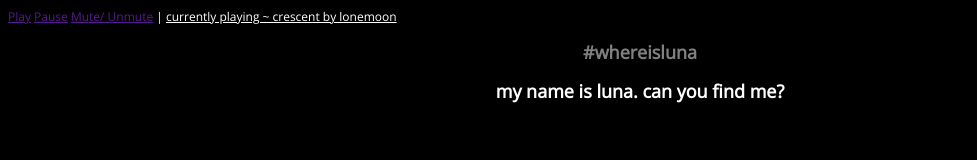
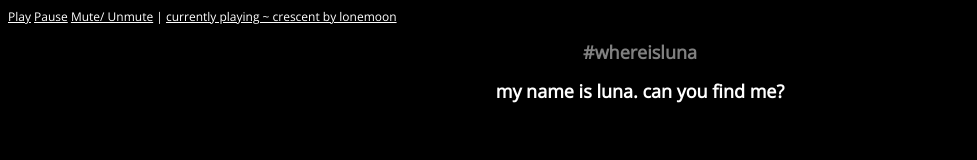
Before and after one commit to lonemoonofficial/luna, a plain HTML site: page index.html in a window 1280 px wide. Shown: the top 160 px of the page, without its empty margins (0-977 px from the left). Drawn offline with nearby package versions, Linux system fonts and the light colour scheme.

Commit message:
Changed the href media buttons to white

```diff
--- a/index.html
+++ b/index.html
@@ -32,9 +32,9 @@
 </head>
 <body>
 
-	<a href="" onclick="document.getElementById('background_audio').play()">Play</a>
-    	<a href="" onclick="document.getElementById('background_audio').pause()">Pause</a>
-    	<a href="" onclick="document.getElementById('background_audio').muted=!document.getElementById('background_audio	').muted">Mute/ Unmute</a>
+	<a href="" style="color:white" onclick="document.getElementById('background_audio').play()">Play</a>
+    	<a href="" style="color:white" onclick="document.getElementById('background_audio').pause()">Pause</a>
+    	<a href="" style="color:white" onclick="document.getElementById('background_audio').muted=!document.getElementById('background_audio	').muted">Mute/ Unmute</a>
 
 
     |
```
